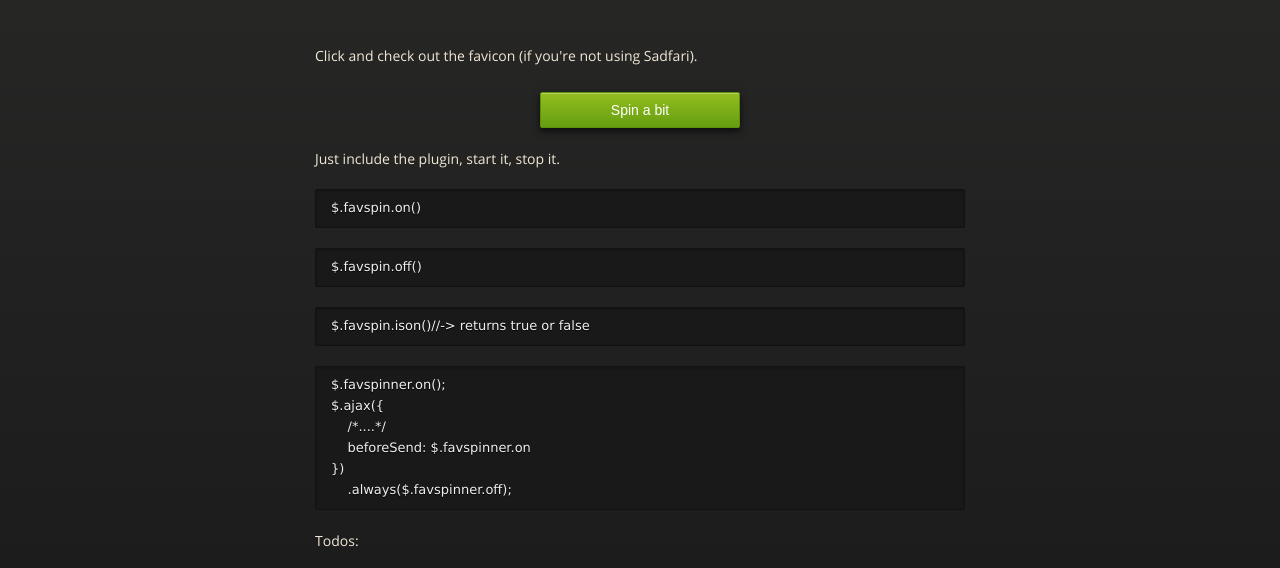
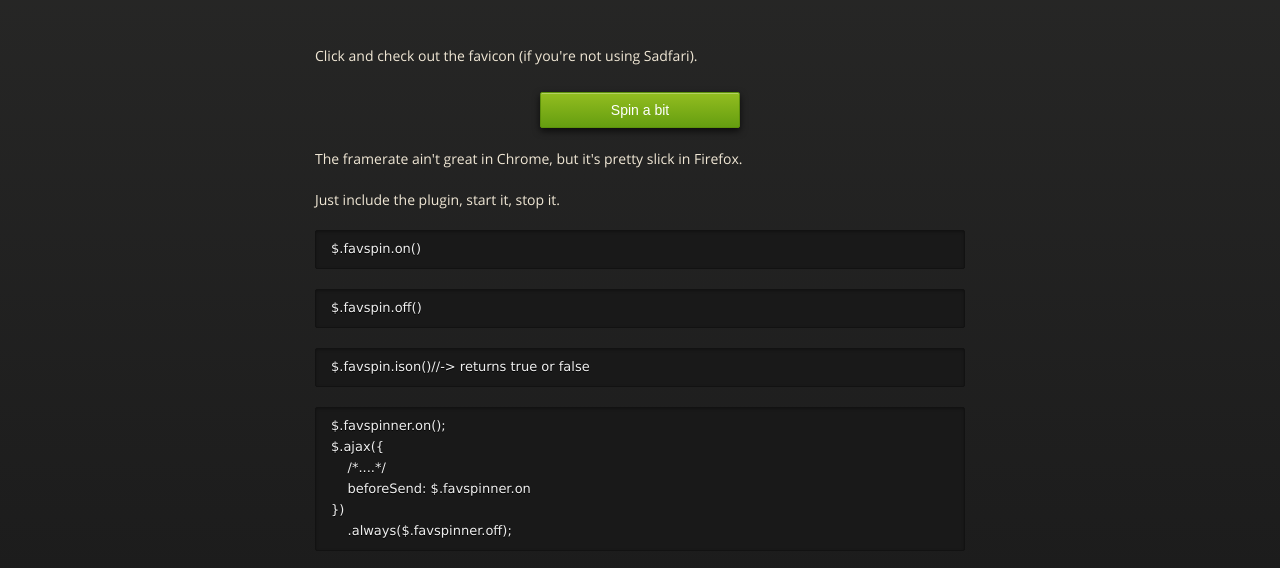
Before and after one commit to dtipson/simple-favicon-spinner, a plain HTML site: page index.html in a window 1280 px wide. Shown: the part 226-794 px from the top of the page. Drawn offline with nearby package versions, Linux system fonts and the light colour scheme.

Commit message:
framerate note

```diff
--- a/index.html
+++ b/index.html
@@ -87,6 +87,7 @@
 
 <p style="text-align:center;"><button class="demo-btn">Spin a bit</button></p>
 
+<p>The framerate ain't great in Chrome, but it's pretty slick in Firefox.</p>
 
 <p>Just include the plugin, start it, stop it.</p>
 
```
